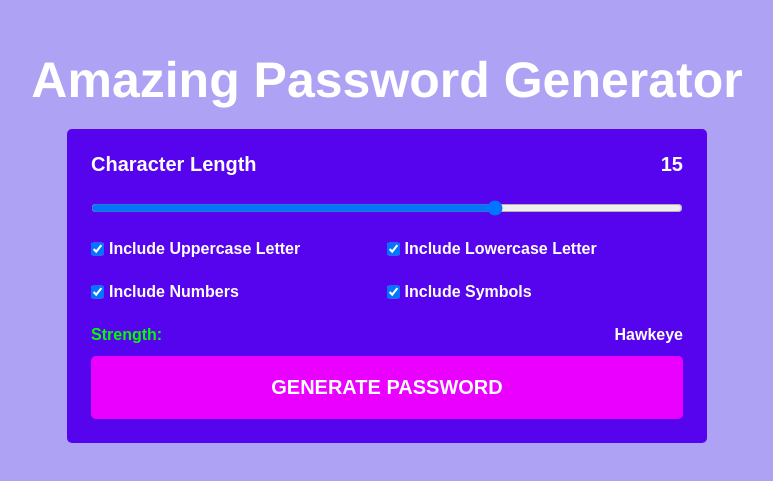
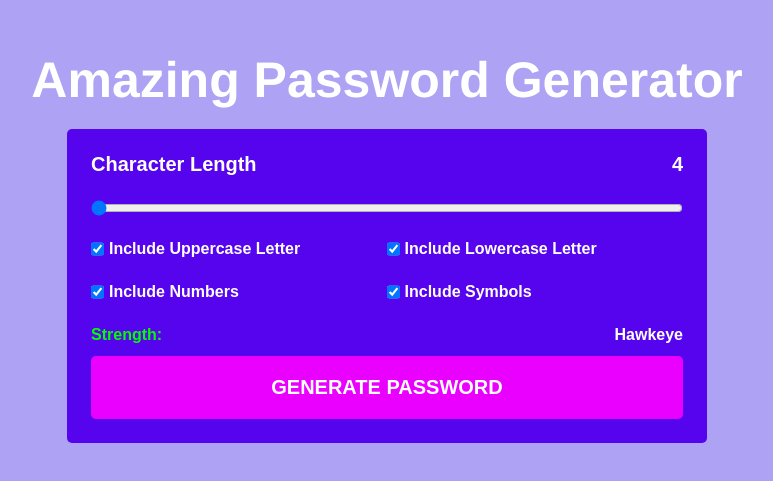
Before and after one commit to aryanpariyarofficial/password-generator, a React (Create React App) app: page / in a window 1280 px wide. Shown: the part 153-634 px from the top of the page, without its empty margins (253-1026 px from the left). Built offline with nearby package versions, Linux system fonts and the light colour scheme.

Commit message:
Update App.js

```diff
--- a/src/App.js
+++ b/src/App.js
@@ -4,7 +4,7 @@ import usePasswordGenerator from './hooks/use-password-generator';
 import PasswordStrengthChecker from "./component/strengthChecker";
 
 function App() {
-  const [length, setLength] = useState(15);
+  const [length, setLength] = useState(4);
   const [checkBoxData, setCheckBoxData] = useState([
   { title:"Include Uppercase Letter", state: true },
   { title:"Include Lowercase Letter", state: true },
@@ -49,7 +49,7 @@ const {password, error, generatePassword} = usePasswordGenerator();
         </span>
         <input
         type='range'
-        min={"4"}
+        min={"14"}
         max={"20"}
         value={length}
         onChange={(e)=> setLength(e.target.value)}
```
